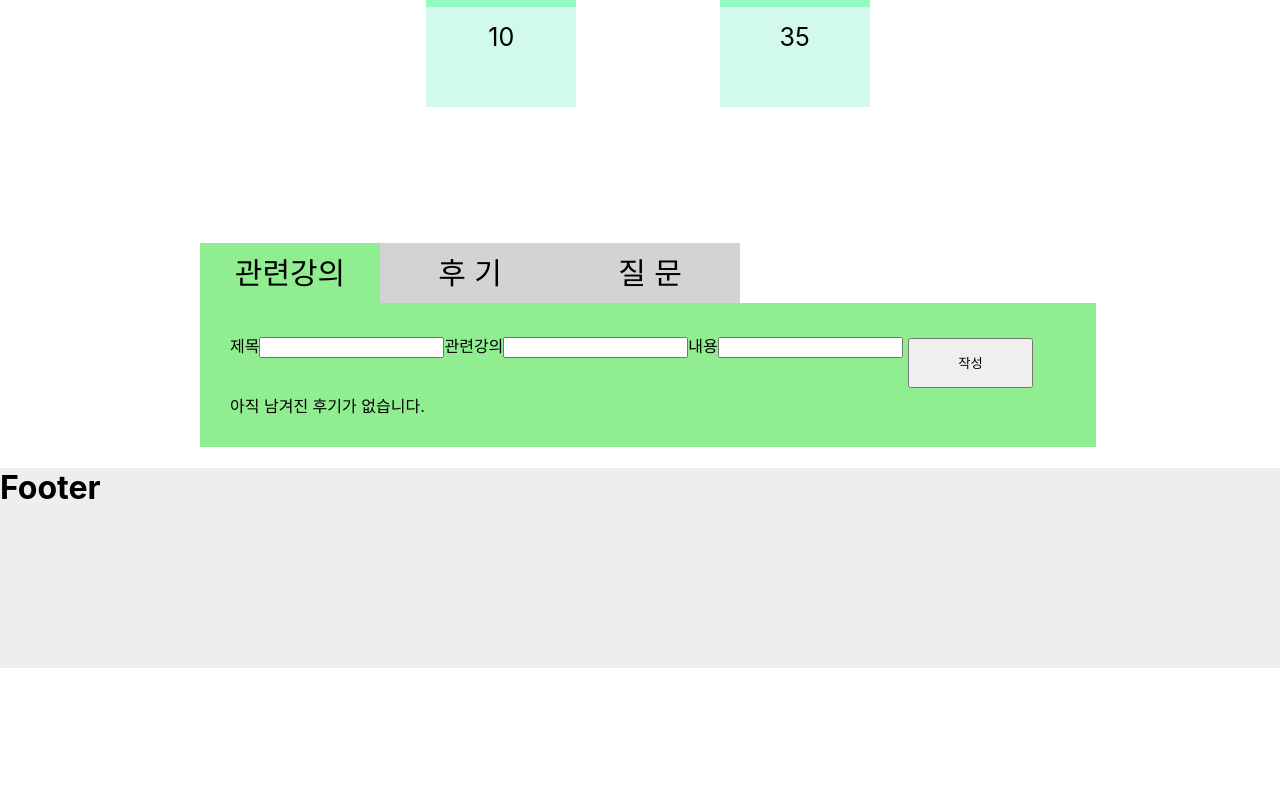
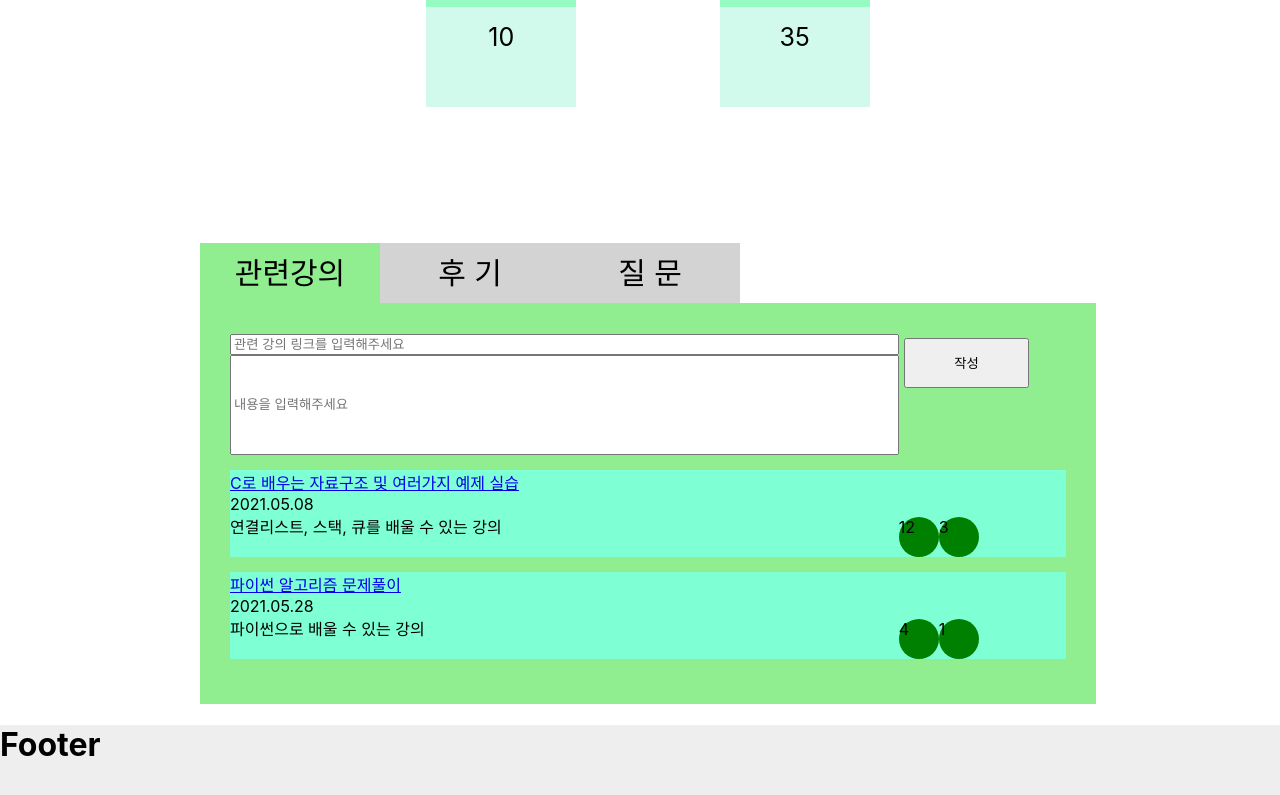
Before and after one commit to JeongbinPark/Test_TechOnKnowledge, a React (Create React App) app in the folder frontend/: page /lecture/1 in a window 1280 px wide. Shown: the part 1527-2322 px from the top of the page. Before the commit the page ends 2195 px from the top, so only its background shows below. Built offline with nearby package versions, Linux system fonts and the light colour scheme.

Commit message:
fixed ReplyBox.js

```diff
--- a/frontend/src/components/views/Lecture/ReplyBox.js
+++ b/frontend/src/components/views/Lecture/ReplyBox.js
@@ -1,17 +1,82 @@
 import React, { Fragment, useEffect, useState } from 'react';
+import { Link } from "react-router-dom";
 
+const tempData0 = [
+  {
+    id: 55,
+    title: "C로 배우는 자료구조 및 여러가지 예제 실습",
+    date: "2021.05.08",
+    explain: "연결리스트, 스택, 큐를 배울 수 있는 강의",
+    recommendationBefore: 12,
+    recommendationAfter: 3
+  },
+  {
+    id: 67,
+    title: "파이썬 알고리즘 문제풀이",
+    date: "2021.05.28",
+    explain: "파이썬으로 배울 수 있는 강의",
+    recommendationBefore: 4,
+    recommendationAfter: 1
+  }
+];
+
+const tempData1 = [
+  {
+    id: 1,
+    title: "아주 좋았어요",
+    date: "2021.06.13",
+    explain: "설명을 친절하게 해주셔요",
+    recommendation: 2
+  },
+  {
+    id: 2,
+    title: "초보에게 듣기 좋아요",
+    date: "2021.07.28",
+    explain: "꼭 들어보세요",
+    recommendation: 1
+  }
+];
+
+const tempData2 = [
+  {
+    id: 1,
+    title: "3번째 강의 실습에 에러가 나요ㅠㅠ",
+    date: "2021.06.01",
+    explain: "설명해주신 ~~에 ~~ 에러가 나네요ㅠㅠ",
+    recommendation: 2
+  }
+]
 const ReplyBox = () => {
-  const [replyLists, setReplyLists] = useState('');
+  const [replyDatas, setReplyDatas] = useState([]);
   const [clickedItem, setClickedItem] = useState('relativeLecture');
 
   useEffect(() => {
-
-  })
+    if (clickedItem === "relativeLecture") {
+      setReplyDatas(tempData0);
+    } else if (clickedItem === "review") {
+      setReplyDatas(tempData1);
+    } else {
+      setReplyDatas(tempData2);
+    }
+  }, [clickedItem])
 
   const onTitleClick = (e) => {
     setClickedItem(e.target.id);
   }
 
+  const replyLists = replyDatas.map(data =>
+    <ReplyItem
+      key={data.id}
+      type={clickedItem}
+      id={data.id}
+      title={data.title}
+      date={data.date}
+      explain={data.explain}
+      recommendationBefore={data.recommendationBefore}
+      recommendationAfter={data.recommendationAfter}
+      recommendation={data.recommendation}
+    />
+  );
 
   return (
     <Fragment>
@@ -24,28 +89,33 @@ const ReplyBox = () => {
         <div id="replyContentBox">
           {clickedItem === "relativeLecture"
             && <div className="replyInputBox" >
-              <label>제목<input /></label>
-              <label>관련강의<input /></label>
-              <label>내용<input /></label>
+              <div>
+                <label><input placeholder="관련 강의 링크를 입력해주세요" /></label>
+                <label><input placeholder="내용을 입력해주세요" /></label>
+              </div>
               <button>작성</button>
             </div>
           }
           {clickedItem === "review"
             && <div className="replyInputBox">
-              <label>제목<input /></label>
-              <label>내용<input /></label>
+              <div>
+                <label><input placeholder="제목을 입력해주세요" /></label>
+                <label><input placeholder="내용을 입력해주세요" /></label>
+              </div>
               <button>작성</button>
             </div>
           }
           {clickedItem === "question"
             && <div className="replyInputBox">
-              <label>제목<input /></label>
-              <label>내용<input /></label>
+              <div>
+                <label><input placeholder="제목을 입력해주세요" /></label>
+                <label><input placeholder="내용을 입력해주세요" /></label>
+              </div>
               <button>작성</button>
             </div>
           }
           <div id="replyLists">
-            {!replyLists && "아직 남겨진 후기가 없습니다."}
+            {replyLists ? replyLists : "아직 남겨진 후기가 없습니다."}
           </div>
         </div>
       </div>
@@ -59,13 +129,28 @@ export default ReplyBox;
 const ReplyItem = (props) => {
   return (
     <Fragment>
-      <ul>
-        <li>제목</li>
-        <li>아이디</li>
-        {props.isRelativedLecture && <li>관련 강의</li>}
-        <li>내용</li>
-        <li>작성시간</li>
-      </ul>
+      <div className="replyItem">
+        <div id="replyItem_info">
+          <div>
+            {props.type === "relativeLecture"
+              ? <Link to={`/lecture/:${props.id}`}>{props.title}</Link>
+              : <div>{props.title}</div>
+            }
+          </div>
+          <div>{props.date}</div>
+          <div>{props.explain}</div>
+        </div>
+        {props.type === "relativeLecture" ?
+          <div id="replyItem_recommendation">
+            <div>{props.recommendationBefore}</div>
+            <div>{props.recommendationAfter}</div>
+          </div>
+          :
+          <div id="replyItem_recommendation">
+            <div>{props.recommendation}</div>
+          </div>
+        }
+      </div>
     </Fragment>
   )
 }
```
